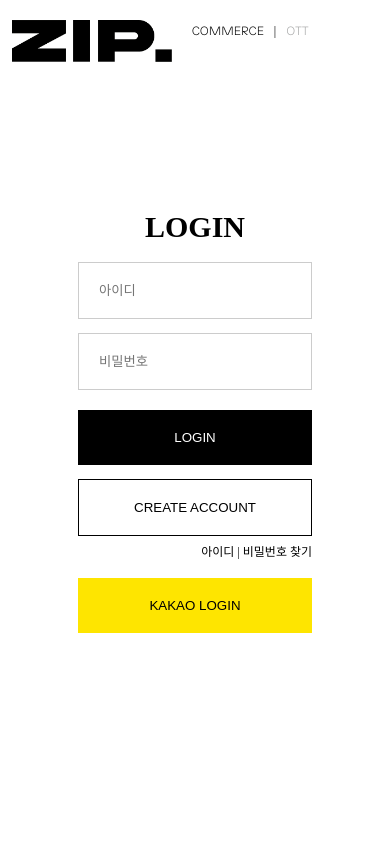
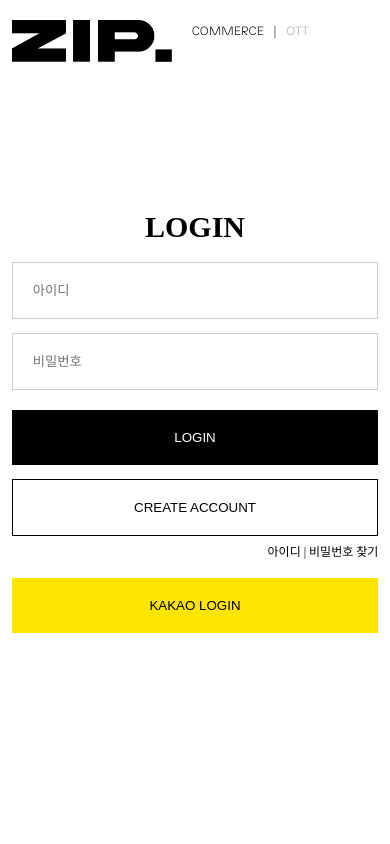
Before and after one commit to dongho9/ZIP., a React (Vite) app: page /login in a window 390 px wide. Shown: the top 844 px of the page. Built offline with nearby package versions, Linux system fonts and the light colour scheme.

Commit message:
[다연]로그인, 회원가입 반응형 추가

```diff
--- a/src/pages/Login.jsx
+++ b/src/pages/Login.jsx
@@ -1,6 +1,6 @@
-import { useNavigate } from "react-router-dom";
+import { useNavigate, Link } from "react-router-dom";
 import styled from "styled-components";
-
+import { useRef } from "react";
 const Wrapper = styled.div`
   display: flex;
   width: 100%;
@@ -16,6 +16,9 @@ const ImgWrap = styled.div`
   position: relative;
   aspect-ratio: 1 / 1;
   @media screen and (max-width: 1024px) {
+    width: 50%;
+  }
+  @media screen and (max-width: 768px) {
     display: none;
   }
 `;
@@ -30,23 +33,23 @@ const Form = styled.form`
   width: 40%;
   height: 100%;
   /* flex: 2; */
-  padding: 0 10%;
+  padding: 0 5%;
   display: flex;
   justify-content: center;
   align-items: center;
   @media screen and (max-width: 1024px) {
-    width: 100%;
-    padding: 0 30%;
+    width: 50%;
+    padding: 0 3%;
   }
   //모바일
   @media screen and (max-width: 768px) {
     width: 100%;
-    padding: 0 20%;
+    padding: 0 3%;
   }
-  @media screen and (max-width: 402px) {
+  /* @media screen and (max-width: 402px) {
     width: 100%;
     padding: 0 20%;
-  }
+  } */
 `;
 
 const Inner = styled.div`
@@ -108,6 +111,9 @@ const SubBtn = styled(Button)`
   background: var(--light-color);
   color: 1px solid var(--dark-color);
   border: 1px solid var(--dark-color);
+  position: relative;
+  a {
+  }
 `;
 
 const Text = styled.div`
@@ -127,9 +133,11 @@ const Kakao = styled(Button)`
 
 const Login = () => {
   const navigate = useNavigate();
-  const handleSignupClick = () => {
-    navigate("/signup");
-  };
+  // const handleSignupClick = () => {
+  //   navigate("/signup");
+  // };
+  const btnRef = useRef();
+  console.log(btnRef.current);
   return (
     <Wrapper>
       <ImgWrap>
@@ -145,7 +153,9 @@ const Login = () => {
           <InputGroup>
             <Group>
               <Button>LOGIN</Button>
-              <SubBtn onClick={handleSignupClick}>CREATE ACCOUNT</SubBtn>
+              <SubBtn ref={btnRef} type="button">
+                <Link to="/signup">CREATE ACCOUNT</Link>
+              </SubBtn>
             </Group>
             <Text>아이디 | 비밀번호 찾기</Text>
           </InputGroup>
--- a/src/pages/Signup.jsx
+++ b/src/pages/Signup.jsx
@@ -1,25 +1,25 @@
 import styled from "styled-components";
 import Agreement from "../components/signup/Agreement";
 import Modal from "../components/signup/Modal";
-
 const Wrapper = styled.div`
-  width: 450px;
-  margin: 30px auto;
+  width: 540px;
+  margin: 60px auto;
   height: 100%;
   justify-content: center;
   align-items: center;
   display: flex;
   flex-direction: column;
   gap: 30px;
-  padding: 6% 0;
   @media screen and (max-width: 1024px) {
-    width: 360px;
+    /* width: 360px; */
     /* margin: 30px auto; */
+    padding: 6% 3%;
+    width: 100%;
   }
 
   @media screen and (max-width: 428px) {
-    width: 300px;
-    margin: 40px auto;
+    /* width: 300px;
+    margin: 40px auto; */
   }
 `;
 
@@ -60,7 +60,7 @@ const Input = styled.input`
       opacity: 0;
     }
   }
-  @media screen and (max-width: 428px) {
+  @media screen and (max-width: 767px) {
     padding: 20px;
   }
 `;
```
